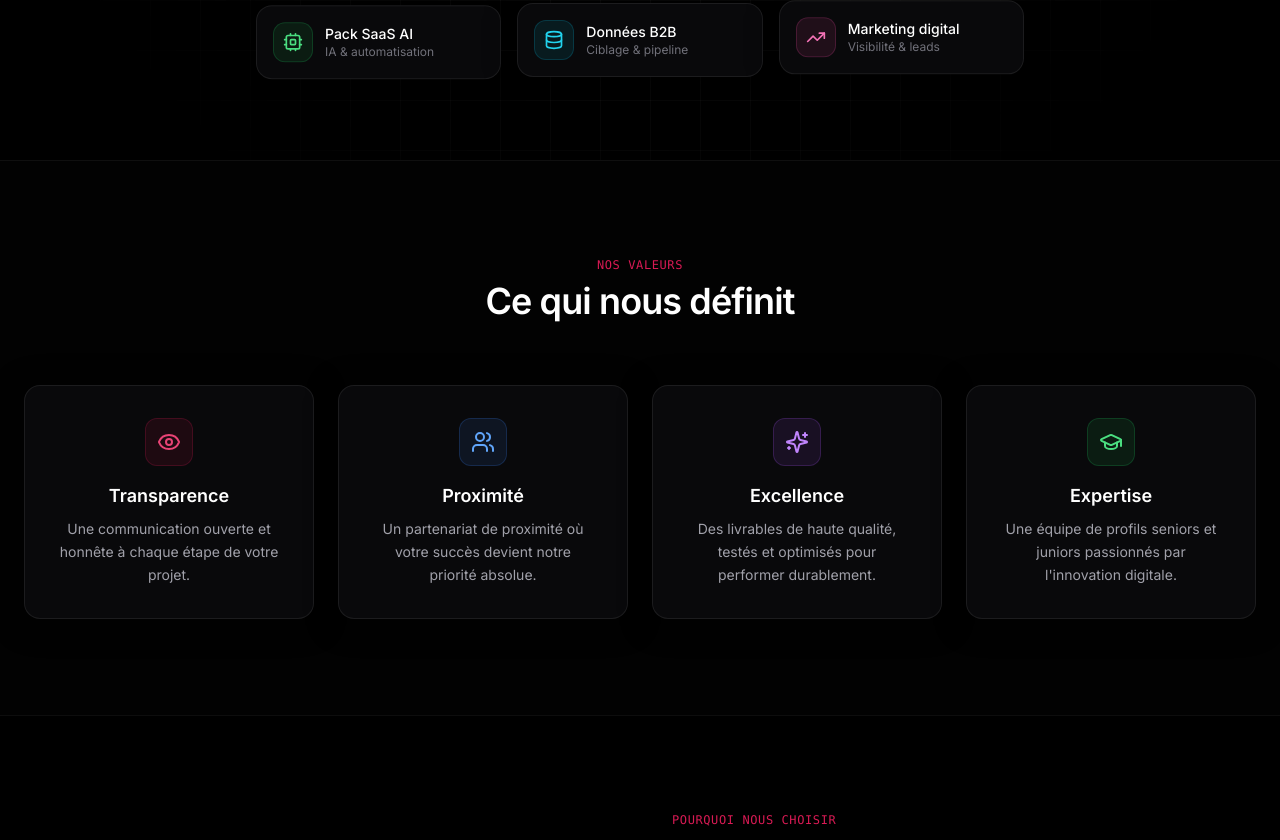
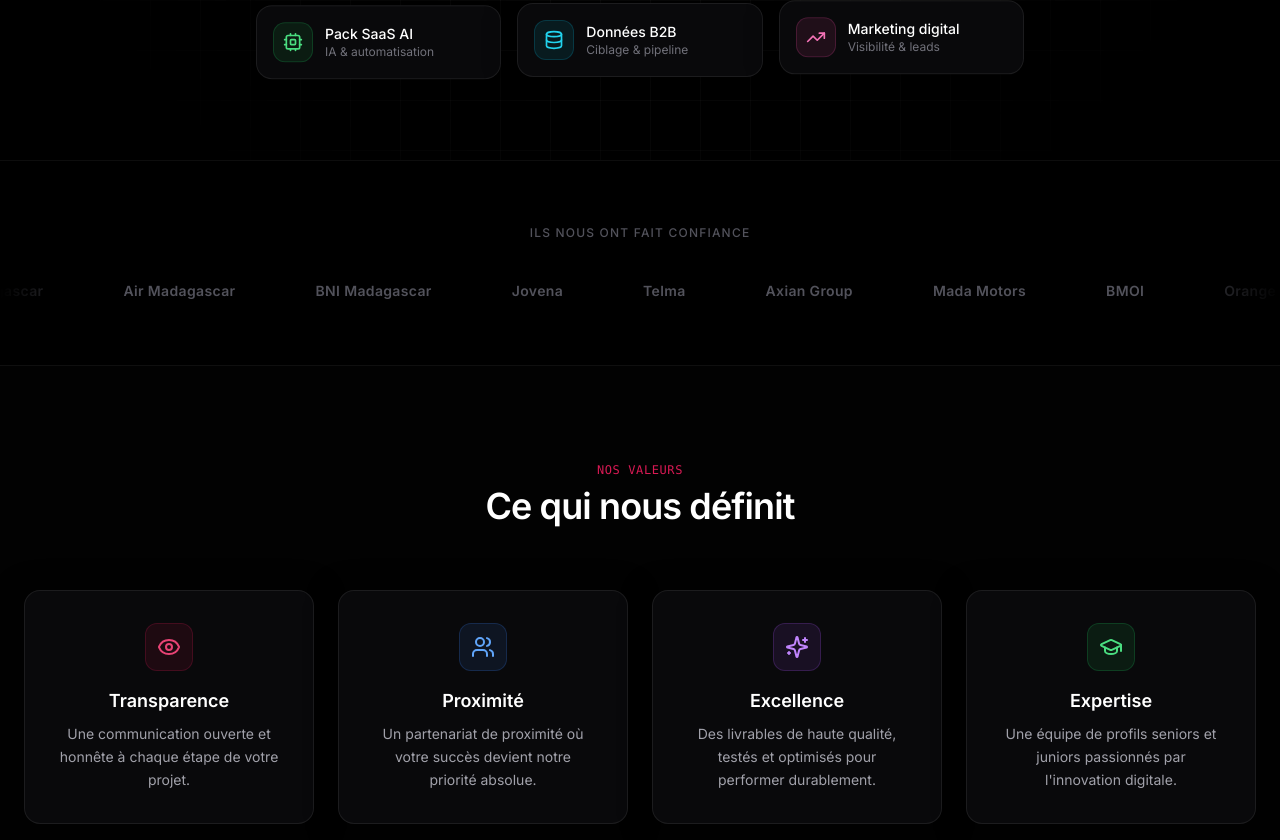
Before and after one commit to Dabilio23/dts_website, a React (Vite) app: page / in a window 1280 px wide. Shown: the part 800-1640 px from the top of the page. Built offline with nearby package versions, Linux system fonts and the light colour scheme.

Commit message:
feat: update testimonials and add TrustedBy section; enhance Tailwind CSS configuration with marquee animation

```diff
--- /dev/null
+++ b/src/components/sections/TrustedBy.jsx
@@ -0,0 +1,58 @@
+const clients = [
+  { name: 'Orange Madagascar',  logo: null },
+  { name: 'Air Madagascar',     logo: null },
+  { name: 'BNI Madagascar',     logo: null },
+  { name: 'Jovena',             logo: null },
+  { name: 'Telma',              logo: null },
+  { name: 'Axian Group',        logo: null },
+  { name: 'Mada Motors',        logo: null },
+  { name: 'BMOI',               logo: null },
+]
+
+function LogoItem({ client }) {
+  return (
+    <div className="flex items-center justify-center mx-10 shrink-0">
+      {client.logo ? (
+        <img
+          src={client.logo}
+          alt={client.name}
+          className="h-8 w-auto object-contain opacity-40 hover:opacity-70 transition-opacity grayscale"
+        />
+      ) : (
+        <span className="text-zinc-600 hover:text-zinc-400 transition-colors font-semibold text-sm tracking-wide whitespace-nowrap">
+          {client.name}
+        </span>
+      )}
+    </div>
+  )
+}
+
+export default function TrustedBy() {
+  return (
+    <section className="py-16 border-t border-white/5 overflow-hidden">
+      <div className="max-w-7xl mx-auto px-6 mb-10 text-center">
+        <p className="text-zinc-600 text-xs uppercase tracking-widest font-medium">
+          Ils nous ont fait confiance
+        </p>
+      </div>
+
+      <div className="relative">
+        {/* Gradient fade left */}
+        <div className="absolute left-0 top-0 bottom-0 w-32 z-10 pointer-events-none bg-gradient-to-r from-black to-transparent" />
+        {/* Gradient fade right */}
+        <div className="absolute right-0 top-0 bottom-0 w-32 z-10 pointer-events-none bg-gradient-to-l from-black to-transparent" />
+
+        <div className="flex animate-marquee">
+          {/* First set */}
+          {clients.map((client) => (
+            <LogoItem key={client.name} client={client} />
+          ))}
+          {/* Duplicate for seamless loop */}
+          {clients.map((client) => (
+            <LogoItem key={`dup-${client.name}`} client={client} />
+          ))}
+        </div>
+      </div>
+    </section>
+  )
+}
--- a/src/data/testimonials.js
+++ b/src/data/testimonials.js
@@ -1,9 +1,9 @@
 export const testimonials = [
   {
     id: 1,
-    name: 'Shafiul Amin',
+    name: 'Rakotoarivony Aymeric',
     role: 'Finance advisor',
-    initials: 'SA',
+    initials: 'RA',
     gradient: 'from-primary-900 to-zinc-900',
     quote:
       'DTS a transformé notre stratégie digitale de manière remarquable. Leur expertise technique combinée à une vraie compréhension de nos besoins métier a produit des résultats bien au-delà de nos attentes.',
--- a/src/pages/Home.jsx
+++ b/src/pages/Home.jsx
@@ -1,5 +1,6 @@
 import Layout from '../components/layout/Layout'
 import Hero from '../components/sections/Hero'
+import TrustedBy from '../components/sections/TrustedBy'
 import Values from '../components/sections/Values'
 import WhyUs from '../components/sections/WhyUs'
 import ServicesGrid from '../components/sections/ServicesGrid'
@@ -13,6 +14,7 @@ export default function Home() {
       description="DTS accompagne la transformation digitale de votre entreprise à Madagascar. Maintenance web, sites optimisés, régie IT, solutions SaaS IA, données B2B et marketing digital."
     >
       <Hero />
+      <TrustedBy />
       <Values />
       <WhyUs />
       <ServicesGrid />
--- a/tailwind.config.js
+++ b/tailwind.config.js
@@ -15,6 +15,15 @@ export default {
           900: '#2D0311',
         },
       },
+      animation: {
+        marquee: 'marquee 30s linear infinite',
+      },
+      keyframes: {
+        marquee: {
+          '0%':   { transform: 'translateX(0)' },
+          '100%': { transform: 'translateX(-50%)' },
+        },
+      },
     },
   },
   plugins: [],
```
Also changed, not shown: public/logo.jpeg (deleted).
